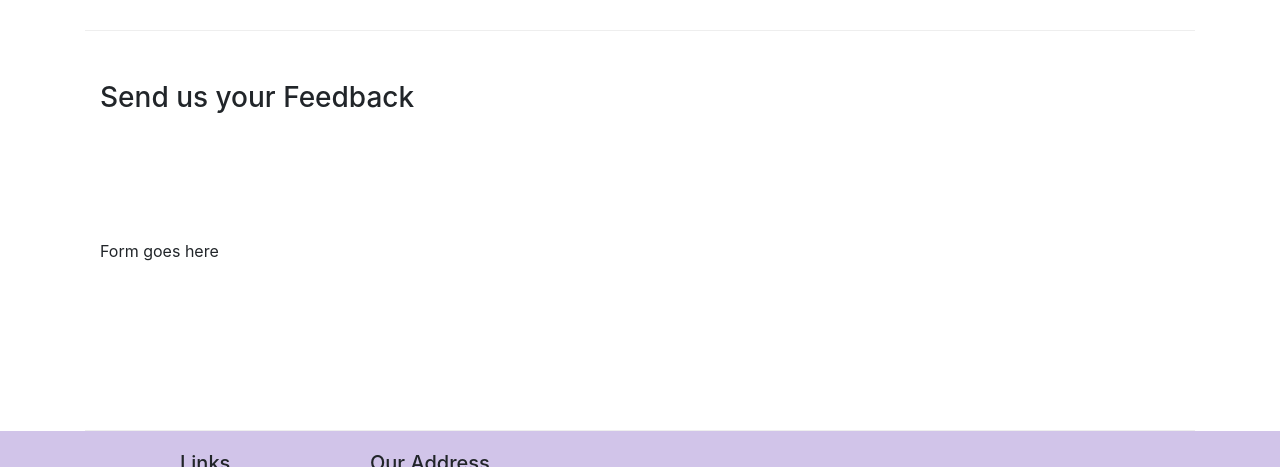
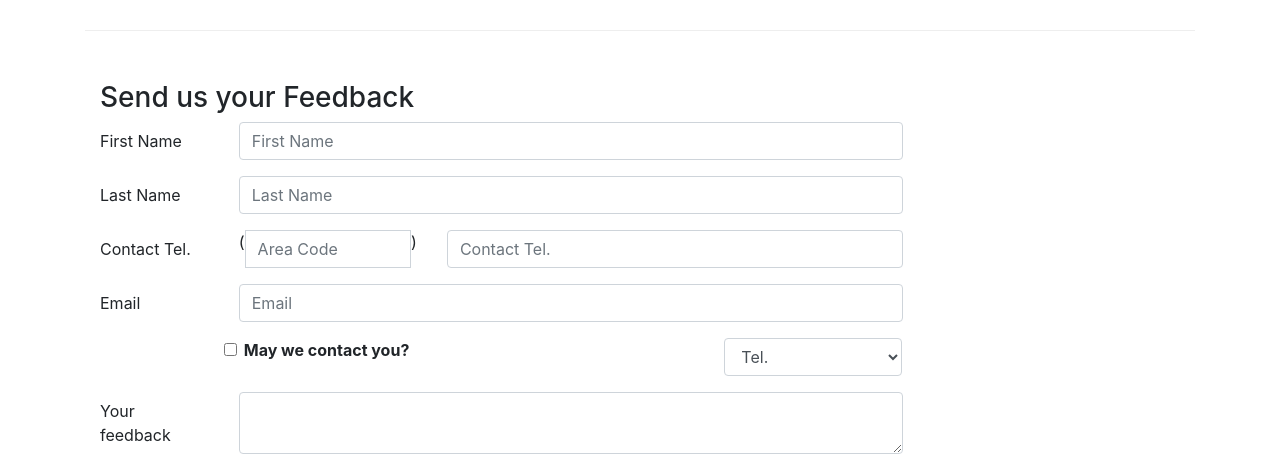
Before and after one commit to GuillaumeHonore/courseraConfusion, a website: page contactus.html in a window 1280 px wide. Shown: the part 810-1277 px from the top of the page. Drawn offline with nearby package versions, Linux system fonts and the light colour scheme.

Commit message:
Form in contactus

```diff
--- a/contactus.html
+++ b/contactus.html
@@ -93,7 +93,77 @@
               <h3>Send us your Feedback</h3>
            </div>
             <div class="col-12 col-md-9">
-                Form goes here
+                <form>
+
+                    <div class="form-group row">
+                    <!--  Inside a form, use "form-group for the divs"-->
+                        <label for="firstname" class="col-md-2 col-form-label">First Name</label>
+                        <!--  2 columns for "First Name"-->
+                        <div class="col-md-10">
+                        <!--  remaining 10 columns for the input-->
+                            <input type="text" class="form-control" id="firstname" name="firstname" placeholder="First Name">
+                        </div>
+                    </div>
+
+                    <div class="form-group row">
+                        <label for="lastname" class="col-md-2 col-form-label">Last Name</label>
+                        <div class="col-md-10">
+                            <input type="text" class="form-control" id="lastname" name="lastname" placeholder="Last Name">
+                        </div>
+                    </div>
+
+                    <div class="form-group row">
+                        <label for="telnum" class="col-md-2 col-form-label">Contact Tel.</label>
+                        <div class="col-5 col-sm-4 col-md-3">
+                            <div class="input-group">
+                                <div class="input-group-addon">(</div>
+                                <input type="tel" class="form-control" id="areacode" name="areacode" placeholder="Area Code">
+                                <div class="input-group-addon">)</div>
+                            </div>
+                        </div>
+                        <div class="col-7 col-sm-6 col-md-7">
+                            <input type="tel" class="form-control" id="telnum" name="telnum" placeholder="Contact Tel.">
+                        </div>
+                    </div>
+
+                    <div class="form-group row">
+                        <label for="emailid" class="col-md-2 col-form-label">Email</label>
+                        <div class="col-md-10">
+                            <input type="email" class="form-control" id="emailid" name="emailid" placeholder="Email">
+                        </div>
+                    </div>
+
+                    <div class="form-group row">
+                        <div class="form-check col-md-6 offset-md-2">
+                            <label class="form-check-label">
+                                <input type="checkbox" class="form-check-input" name="approve" value="">
+                                <strong>May we contact you?</strong>
+                            </label>
+                        </div>
+                        <div class="col-md-3 offset-md-1">
+                            <select class="form-control">
+                                <option>Tel.</option>
+                                <option>Email</option>
+                            </select>
+                        </div>
+                    </div>
+
+                    <div class="form-group row">
+                        <label for="feedback" class="col-md-2 col-form-label">Your feedback</label>
+                        <div class="col-md-10">
+                            <textarea class="form-control" id="feedback" name="feedback" row="12"></textarea>
+                        </div>
+                    </div>
+
+                    <div class="form-group row">
+                        <div class="offset-md-2 col-md-10">
+                            <button type="submit" class="btn btn-primary">Send Feedback</button>
+                        </div>
+                    </div>
+
+                </form>
+            </div>
+
             </div>
              <div class="col-12 col-md">
             </div>
```
